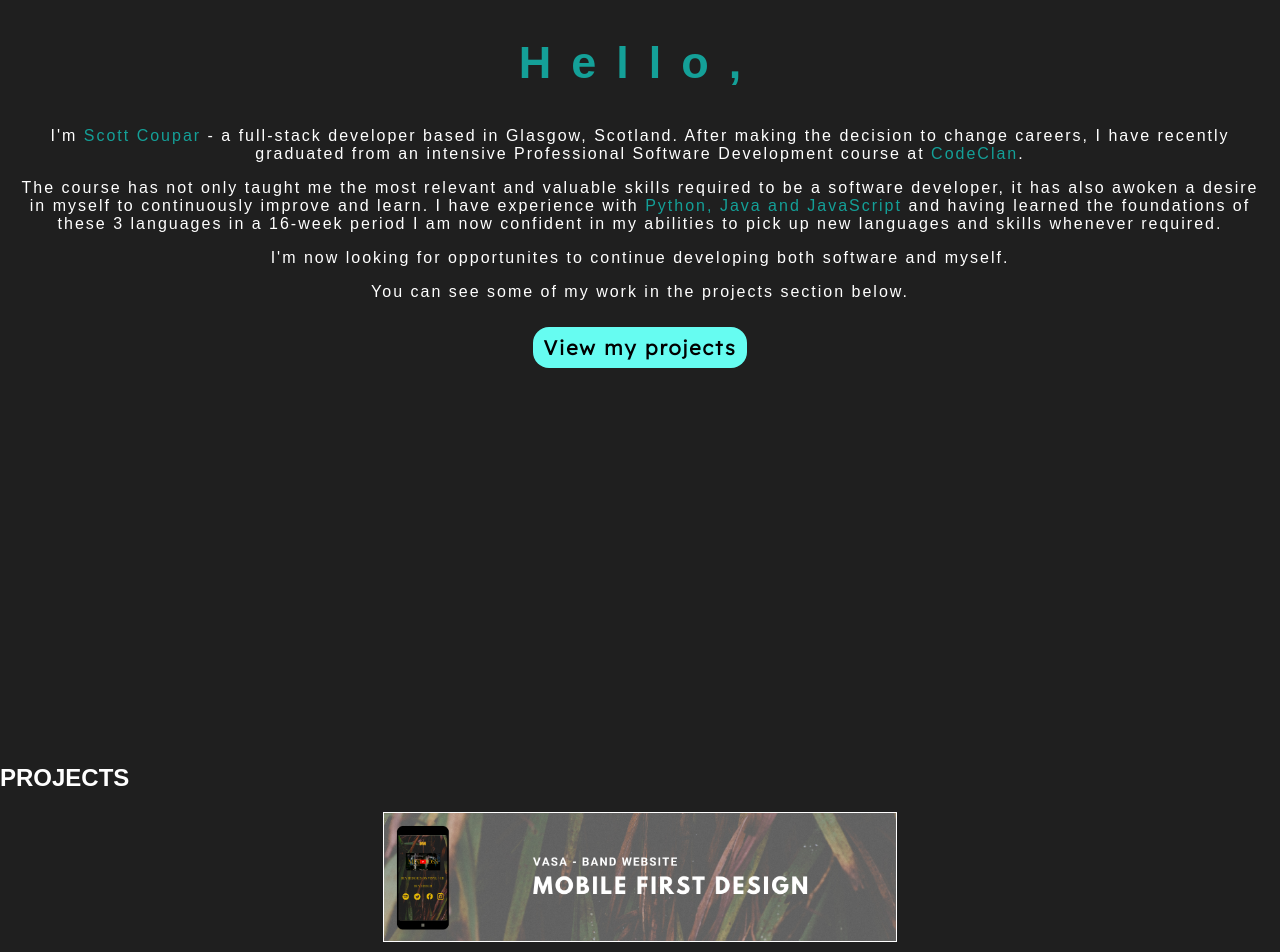
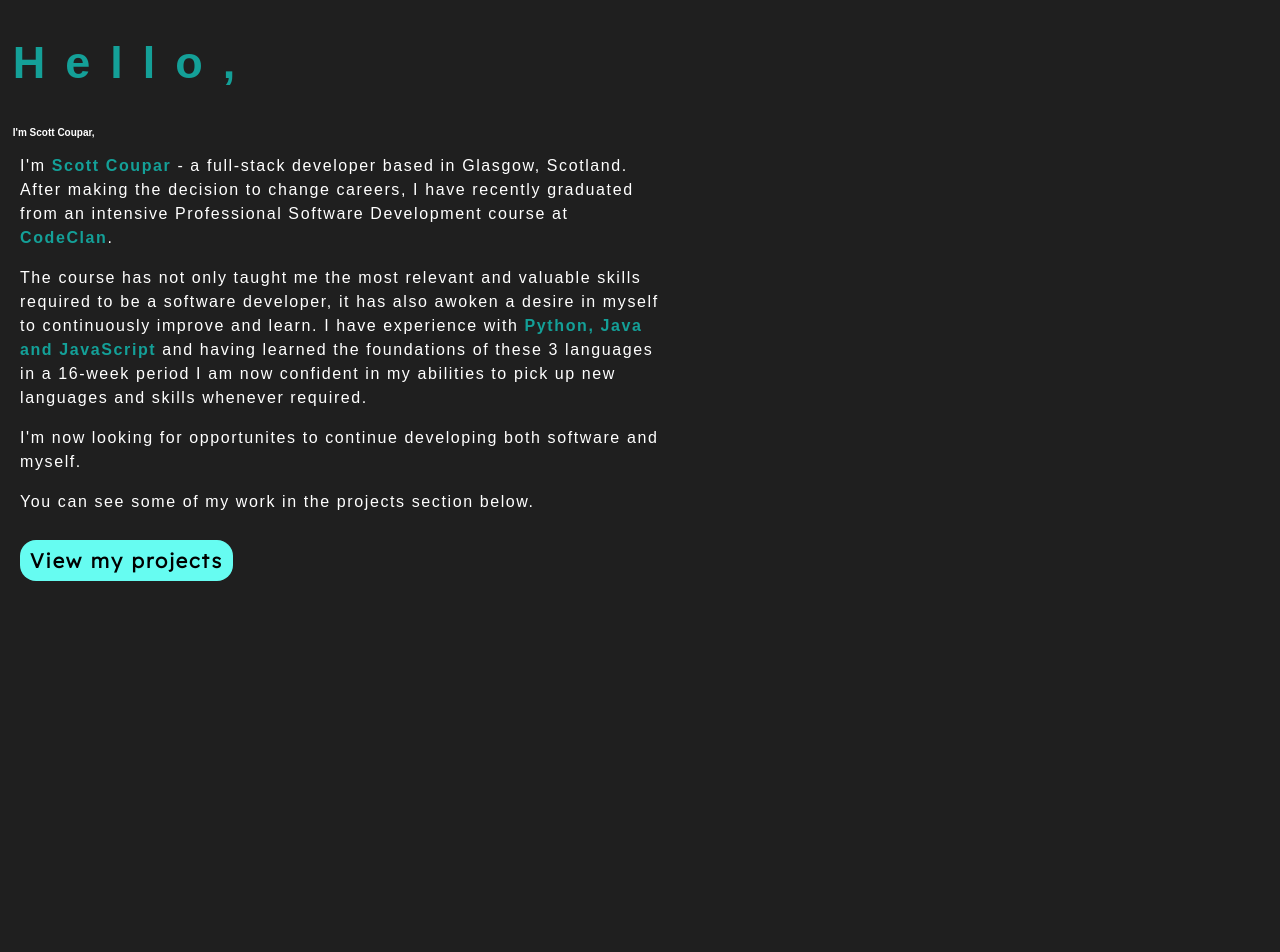
Before and after one commit to scoupar/portfolio, a React (Create React App) app: page / in a window 1280 px wide. Shown: the part 880-1832 px from the top of the page. Built offline with nearby package versions, Linux system fonts and the light colour scheme.

Commit message:
changed text styling

```diff
--- a/src/App.css
+++ b/src/App.css
@@ -6,6 +6,7 @@ body {
 
 span {
   color: #14a098;
+  font-weight: bolder;
 }
 
 /* navbar */
@@ -94,19 +95,21 @@ span {
 
 .title {
   color: white;
-  text-align: center;
+  text-align: left;
   letter-spacing: 20px;
   font-size: 45px;
   margin-top: 10vmax;
+  margin-left: 1vw;
 }
 
 .about-body {
   color: white;
-  text-align: center;
+  text-align: left;
   letter-spacing: 2px;
   padding-left: 20px;
   padding-right: 20px;
   margin-bottom: 30%;
+  width: 50%;
 }
 
 .button2 {
@@ -173,7 +176,8 @@ span {
   padding: 10px;
   margin: 10px;
   color: white;
-  text-align: center;
+  text-align: left;
+  width: 50%;
 }
 
 .project-devicon-container {
@@ -291,10 +295,10 @@ span {
 
 .list-container {
   display: flex;
-  justify-items: center;
   flex-direction: column;
-  align-items: center;
+  align-items: left;
   width: 100%;
+  margin-left: 1vw;
 }
 
 .banner {
@@ -329,3 +333,14 @@ section {
   height: 100vh;
   scroll-snap-align: start;
 } */
+
+p {
+  line-height: 1.5rem;
+  letter-spacing: 0.1rem;
+}
+
+.sub-title {
+  color: white;
+  margin-left: 1vw;
+  font-size: 10px;
+}
--- a/src/components/About.js
+++ b/src/components/About.js
@@ -10,6 +10,7 @@ const About = () => {
         <h1 className="title">
           <span>Hello,</span>
         </h1>
+        <h2 className="sub-title">I'm Scott Coupar,</h2>
         <div className="about-body">
           <p>
             I'm <span>Scott Coupar</span> - a full-stack developer based in
```
